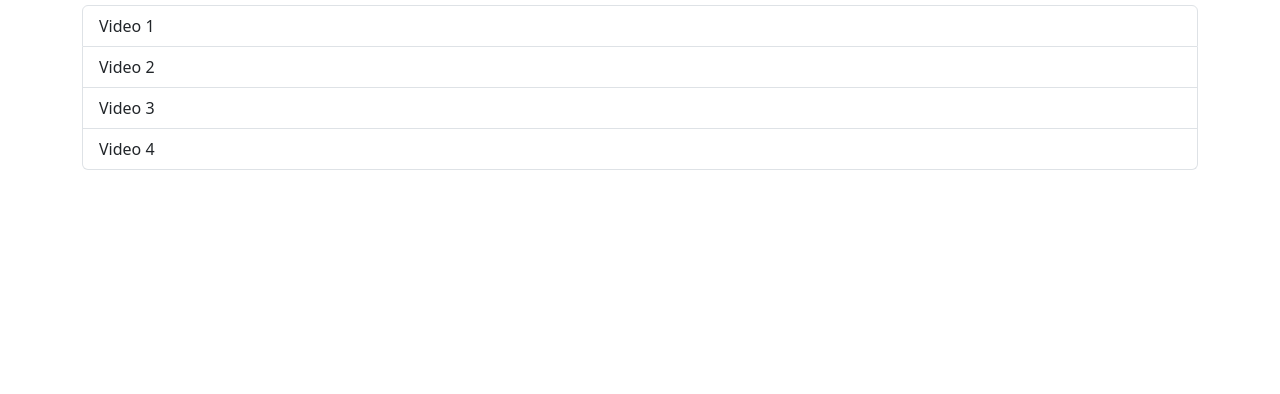
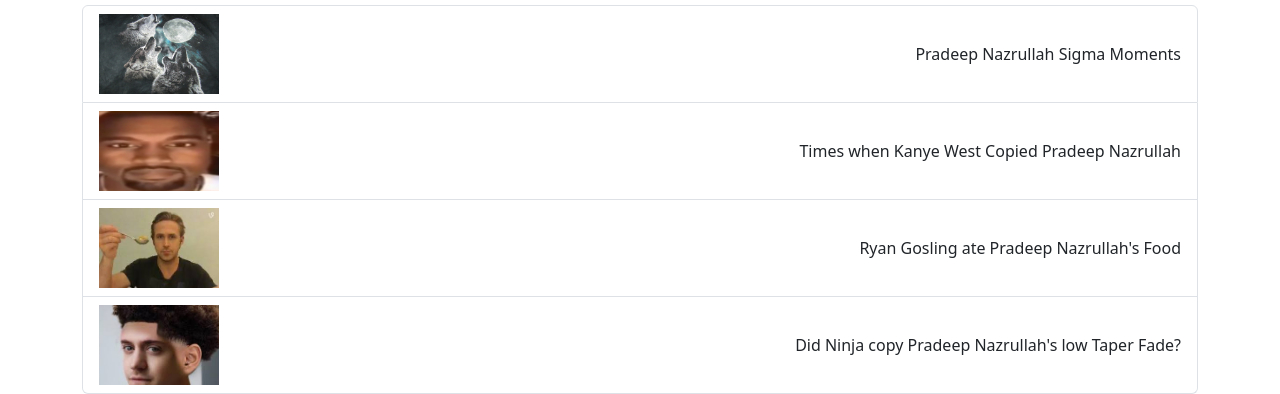
Before and after one commit to itsadhil/Youtube-Clone-Using-Bootstarp, a plain HTML site: page index.html in a window 1280 px wide. Shown: the part 893-1287 px from the top of the page. Before the commit the page ends 1063 px from the top, so only its background shows below. Drawn offline with nearby package versions, Linux system fonts and the light colour scheme.

Commit message:
Added Thumbnails

```diff
--- a/index.html
+++ b/index.html
@@ -6,6 +6,14 @@
     <title>IndieTube - Bootstrap</title>
     <link href="https://cdn.jsdelivr.net/npm/bootstrap@5.3.0/dist/css/bootstrap.min.css" rel="stylesheet">
 </head>
+<style>
+.thumbnail-img {
+    width: 120px;
+    height: 80px;
+    object-fit: cover;
+    flex-shrink: 0;
+}
+</style>
 <body>
     <nav class="navbar navbar-expand-lg navbar-dark bg-dark">
         <div class="container-fluid">
@@ -36,15 +44,27 @@
                     <h5 class="mb-0">Pradeep Nazrullah</h5>
                     <p class="text-muted small">100000M Subscribers</p>
                 </div>
-                <button id="subscribe-btn" class="btn bt-danger ms-auto">Subscribe</button>
+                <button id="subscribe-btn" class="btn bt-danger ms-auto" onclick="togglesubscribe()">Subscribe</button>
             </div>
             <div class="col-mg-4">
                 <h4>More videos by Pradeep Nazrullah</h4>
                 <ul class="list-group">
-                    <li class="list-group-item">Video 1</li>
-                    <li class="list-group-item">Video 2</li>
-                    <li class="list-group-item">Video 3</li>
-                    <li class="list-group-item">Video 4</li>
+                    <li class="list-group-item d-flex justify-content-between align-items-center">
+                        <img src="sigmafox.jpg" class="thumbnail-img" alt="thumbnail1">
+                        <p class="mb-0 ms-2">Pradeep Nazrullah Sigma Moments</p>
+                    </li>
+                    <li class="list-group-item d-flex justify-content-between align-items-center">
+                        <img src="kanye.png" class="thumbnail-img" alt="thumbnail1">
+                        <p class="mb-0 ms-2">Times when Kanye West Copied Pradeep Nazrullah </p>
+                    </li>
+                    <li class="list-group-item d-flex justify-content-between align-items-center">
+                        <img src="eating.jpg" class="thumbnail-img" alt="thumbnail1">
+                        <p class="mb-0 ms-2">Ryan Gosling ate Pradeep Nazrullah's Food</p>
+                    </li>
+                    <li class="list-group-item d-flex justify-content-between align-items-center">
+                        <img src="images.jpg" class="thumbnail-img" alt="thumbnail1">
+                        <p class="mb-0 ms-2">Did Ninja copy Pradeep Nazrullah's low Taper Fade?</p>
+                    </li>
                 </ul>
             </div>
         </div>
```
Also changed, not shown: eating.jpg (added), images.jpg (added), kanye.png (added), sigmafox.jpg (added).
